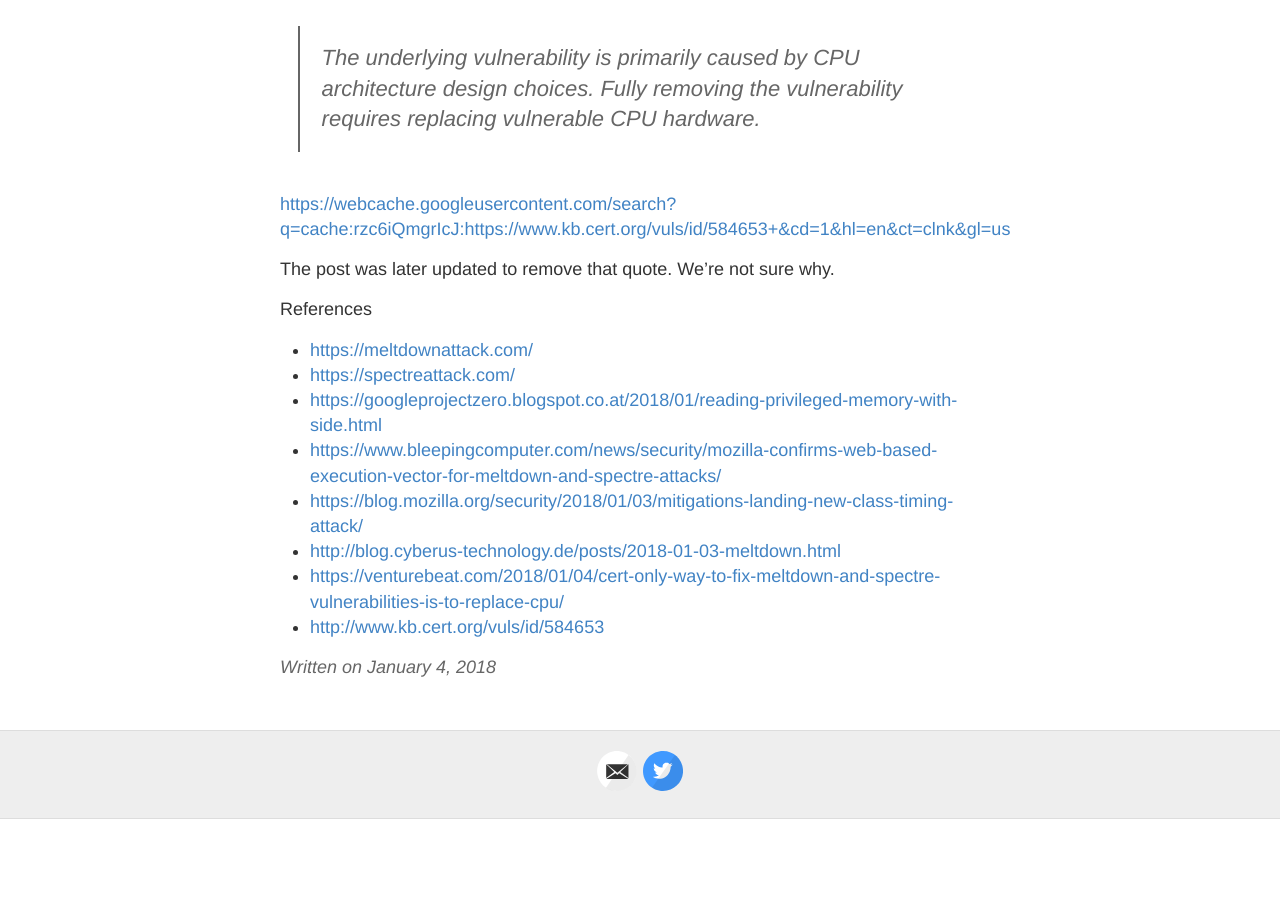
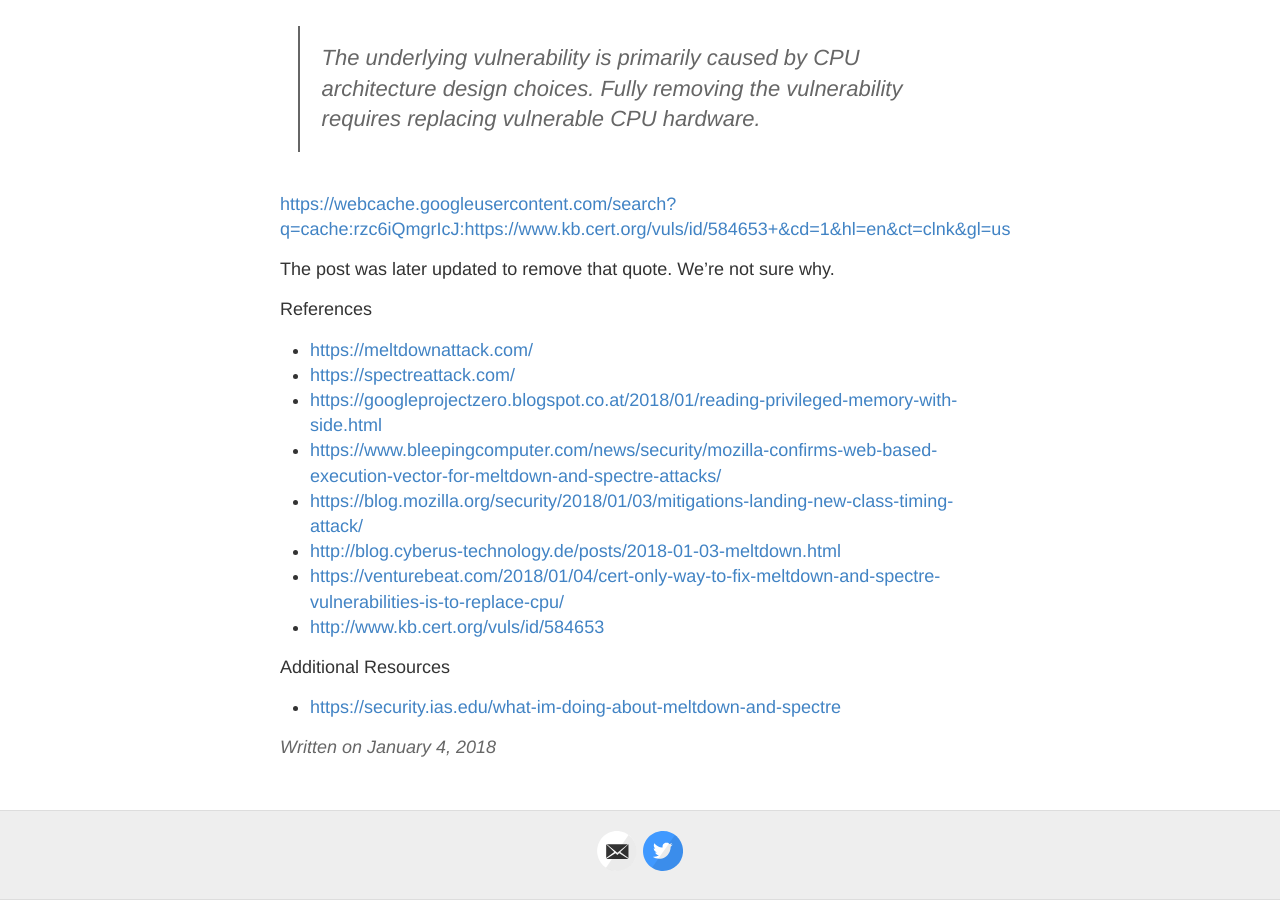
Before and after one commit to secwonks/secwonks.github.io, a Jekyll site: the page built from _posts/2018-1-4-real-time-risk-assessment-of-spectre-and-meltdown.md, in a window 1280 px wide and 900 px high, scrolled down 4950 px. Built offline with Jekyll 4.4.1, drawn with Linux system fonts in a browser that asks for light colours; before the commit the page ends 5769 px from its top, so only the background shows below that.

Commit message:
Adding IAS link to post

```diff
--- a/_posts/2018-1-4-real-time-risk-assessment-of-spectre-and-meltdown.md
+++ b/_posts/2018-1-4-real-time-risk-assessment-of-spectre-and-meltdown.md
@@ -92,3 +92,6 @@
   * <http://blog.cyberus-technology.de/posts/2018-01-03-meltdown.html>
   * <https://venturebeat.com/2018/01/04/cert-only-way-to-fix-meltdown-and-spectre-vulnerabilities-is-to-replace-cpu/>
   * <http://www.kb.cert.org/vuls/id/584653>
+
+Additional Resources
+  * <https://security.ias.edu/what-im-doing-about-meltdown-and-spectre>
```
